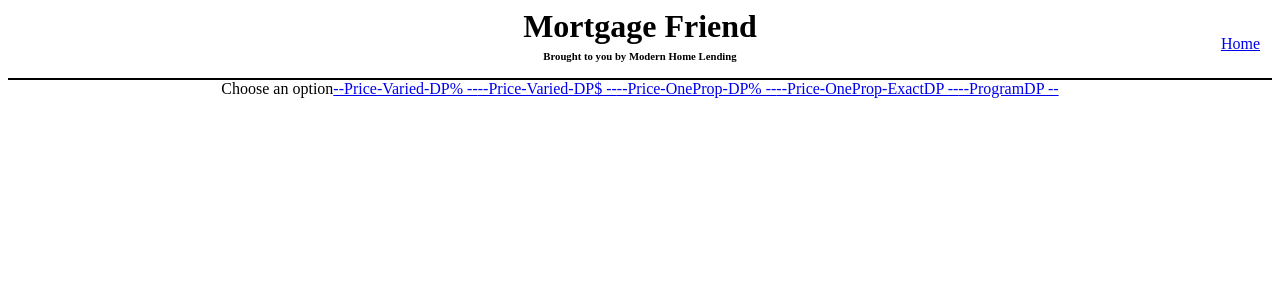
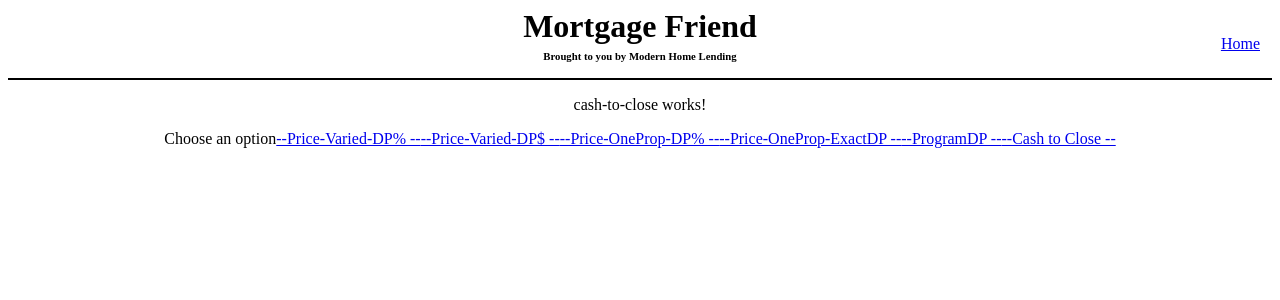
Before and after one commit to Zakery1/More-Friend, an Angular app: page /cashTC in a window 1280 px wide. Before the commit this address led to /. Shown: the top 300 px of the page. Built offline with nearby package versions, Linux system fonts and the light colour scheme.

Commit message:
add cash to close component and routing

```diff
--- a/src/app/app-routing.module.ts
+++ b/src/app/app-routing.module.ts
@@ -7,6 +7,8 @@ import { PriceOnePropDpComponent } from './modules/situations/components/price-o
 import { PriceVariedExactDpComponent } from './modules/situations/components/price-varied-exact-dp/price-varied-exact-dp.component';
 import { PriceVariedDpComponent } from './modules/situations/components/price-varied-dp/price-varied-dp.component';
 import { DashboardComponent } from './dashboard/dashboard.component';
+import { CashToCloseComponent } from './modules/situations/components/cash-to-close/cash-to-close.component';
+
 
 const routes: Routes = [
 	{ path: 'pvdp', component: PriceVariedDpComponent },
@@ -14,6 +16,7 @@ const routes: Routes = [
 	{ path: 'programDP', component: ProgramDpComponent },
 	{ path: 'podp', component: PriceOnePropDpComponent },
 	{ path: 'podpE', component: PriceOnePropExactComponent},
+	{ path: 'cashTC', component: CashToCloseComponent},
 	{ path: '', redirectTo: '/dashboard', pathMatch: 'full' },
 	{ path: 'dashboard', component: DashboardComponent },
 ];
--- a/src/app/footer/footer.component.html
+++ b/src/app/footer/footer.component.html
@@ -9,4 +9,6 @@
 		<a routerLink="/podpE">--Price-OneProp-ExactDP --</a>
 		<br>
 		<a routerLink="/programDP">--ProgramDP --</a>
+		<br>
+		<a routerLink="/cashTC">--Cash to Close --</a>
 	</div>
--- /dev/null
+++ b/src/app/modules/situations/components/cash-to-close/cash-to-close.component.html
@@ -0,0 +1,3 @@
+<p>
+  cash-to-close works!
+</p>
--- /dev/null
+++ b/src/app/modules/situations/components/cash-to-close/cash-to-close.component.ts
@@ -0,0 +1,15 @@
+import { Component, OnInit } from '@angular/core';
+
+@Component({
+  selector: 'app-cash-to-close',
+  templateUrl: './cash-to-close.component.html',
+  styleUrls: ['./cash-to-close.component.scss']
+})
+export class CashToCloseComponent implements OnInit {
+
+  constructor() { }
+
+  ngOnInit() {
+  }
+
+}
--- a/src/app/modules/situations/situations.module.ts
+++ b/src/app/modules/situations/situations.module.ts
@@ -8,6 +8,7 @@ import { PriceOnePropDpComponent } from './components/price-one-prop-dp/price-on
 import { PriceOnePropExactComponent } from './components/price-one-prop-exact/price-one-prop-exact.component';
 import { PriceVariedExactDpComponent } from './components/price-varied-exact-dp/price-varied-exact-dp.component';
 import { ProgramDpComponent } from './components/program-dp/program-dp.component';
+import { CashToCloseComponent } from './components/cash-to-close/cash-to-close.component';
 
 
 
@@ -17,7 +18,8 @@ import { ProgramDpComponent } from './components/program-dp/program-dp.component
 		PriceOnePropDpComponent,
 		PriceOnePropExactComponent,
 		PriceVariedExactDpComponent,
-		ProgramDpComponent
+		ProgramDpComponent,
+		CashToCloseComponent
 	],
 	imports: [
 		CommonModule,
```
Also changed, not shown: src/app/modules/situations/components/cash-to-close/cash-to-close.component.scss (added), 1 other file (tests, documents, lock files or other folders).
